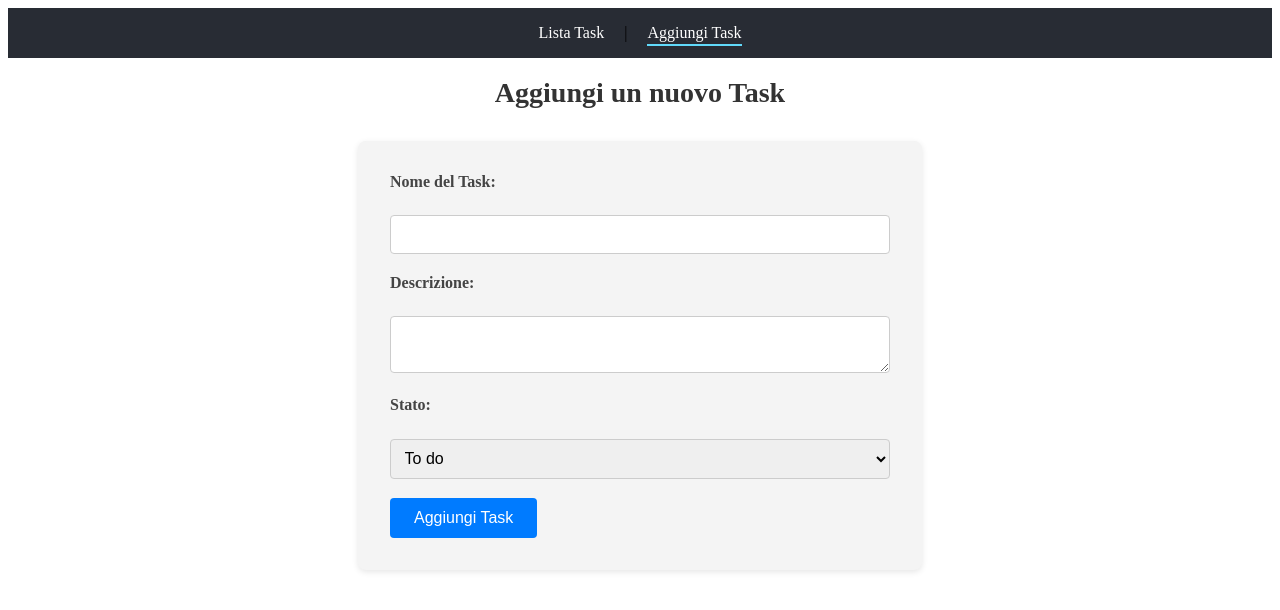
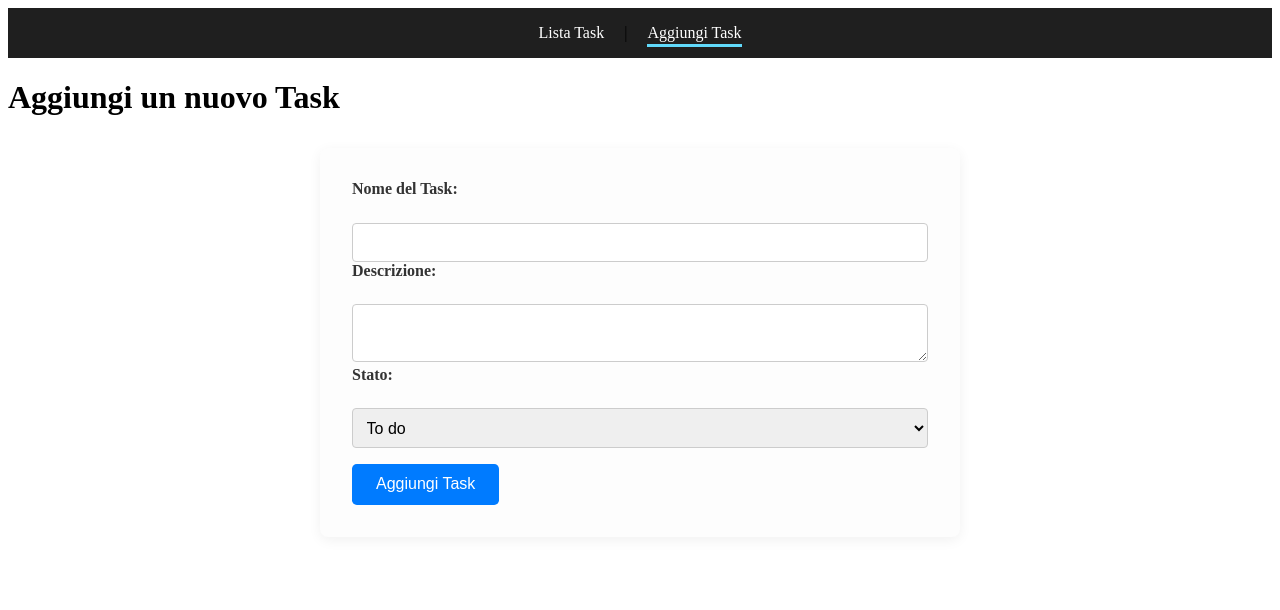
Before and after one commit to nicolo-canevari/react-task-manager-frontend, a React (Vite) app: page /add in a window 1280 px wide. Shown: the top 610 px of the page. Built offline with nearby package versions, Linux system fonts and the light colour scheme; no server answers.

Commit message:
[FEAT] css

```diff
--- a/src/index.css
+++ b/src/index.css
@@ -2,7 +2,7 @@
 
 /* Stile per l'elemento <nav> */
 nav {
-    background-color: #282c34;
+    background-color: #1f1f1f;
     padding: 1rem 2rem;
     text-align: center;
 }
@@ -13,6 +13,7 @@ nav a {
     text-decoration: none;
     margin: 0 1rem;
     font-weight: 500;
+    font-size: 1rem;
     transition: color 0.3s ease;
 }
 
@@ -23,9 +24,10 @@ nav a:hover {
 
 /* Stile per il link attivo (pagina corrente) */
 nav a.active {
-    border-bottom: 0.125rem solid #61dafb;
+    border-bottom: 0.2rem solid #61dafb;
     padding-bottom: 0.2rem;
 }
+
 
 /* ------------------- TABELLA TASK ------------------- */
 
@@ -35,36 +37,48 @@ table {
     margin: 2rem auto;
     border-collapse: collapse;
     box-shadow: 0 0 1rem rgba(0, 0, 0, 0.1);
+    font-size: 1rem;
 }
 
 /* Intestazione della tabella (<thead> <th>) */
 thead th {
     background-color: #007bff;
-    color: white;
+    color: #ffffff;
     padding: 1rem;
     text-align: left;
+    font-size: 1.5em;
 }
 
 /* Celle del corpo tabella (<tbody> <td>) */
 tbody td {
     padding: 1rem;
-    border-bottom: 1px solid #ddd;
+    border-bottom: 0.05rem solid #ddd;
+    height: 2rem;
 }
 
 /* Riga alternata (parità) per migliorare la leggibilità */
 tbody tr:nth-child(even) {
-    background-color: #f9f9f9;
+    background-color: #f0f2f5;
 }
+
 
 /* ------------------- STATO TASK ------------------- */
 
 /* Contenitore per mostrare lo stato di un task */
 .status {
-    padding: 0.5rem;
-    border-radius: 0.5rem;
-    font-weight: bold;
+    display: flex;
+    align-items: center;
+    justify-content: center;
+    height: 4.5em;
+    width: 60%;
+    padding: 0.4em 1em;
+    border-radius: 0.5em;
+    font-size: 0.9rem;
+    font-weight: 600;
     text-align: center;
+    box-sizing: border-box;
 }
+
 
 /* Stato: To Do */
 .status.to-do {
@@ -84,37 +98,35 @@ tbody tr:nth-child(even) {
     color: #155724;
 }
 
+
 /* ------------------- FORM ------------------- */
 
 /* Contenitore del form */
 form {
-    max-width: 500px;
+    max-width: 36rem;
     margin: 2rem auto;
     padding: 2rem;
-    background-color: #f4f4f4;
+    background-color: #fdfdfd;
     border-radius: 0.5rem;
-    box-shadow: 0 2px 6px rgba(0, 0, 0, 0.1);
+    box-shadow: 0 0.2rem 0.8rem rgba(0, 0, 0, 0.06);
+    font-size: 1rem;
 }
 
 /* Titolo del form */
-h1 {
+form h1 {
     text-align: center;
-    color: #333;
+    font-size: 1.8rem;
+    color: #007bff;
     margin-bottom: 1.5rem;
-    font-size: 1.75rem;
-}
-
-/* Spaziatura tra i campi del form */
-form div {
-    margin-bottom: 1.2rem;
 }
 
 /* Etichette dei campi form */
 form label {
     display: block;
     margin-bottom: 0.4rem;
-    font-weight: bold;
-    color: #444;
+    font-weight: 600;
+    font-size: 1rem;
+    color: #333;
 }
 
 /* Input, textarea e select nel form */
@@ -123,7 +135,7 @@ form textarea,
 form select {
     width: 100%;
     padding: 0.6rem;
-    border: 1px solid #ccc;
+    border: 0.1rem solid #ccc;
     border-radius: 0.25rem;
     font-size: 1rem;
     box-sizing: border-box;
@@ -132,13 +144,14 @@ form select {
 /* Pulsante di invio del form */
 form button {
     background-color: #007bff;
-    color: white;
-    padding: 0.7rem 1.5rem;
+    color: #fff;
+    padding: 0.7em 1.5em;
+    font-size: 1rem;
     border: none;
-    border-radius: 0.25rem;
-    font-size: 1rem;
+    border-radius: 0.3rem;
     cursor: pointer;
     transition: background-color 0.3s ease;
+    margin-top: 1em;
 }
 
 /* Hover sul pulsante */
@@ -153,16 +166,17 @@ form p {
     font-size: 0.95rem;
 }
 
+
 /* ------------------- PAGINA DETTAGLIO TASK ------------------- */
 
 /* Contenitore principale dei dettagli */
 .task-detail-container {
-    max-width: 600px;
+    max-width: 38rem;
     margin: 3rem auto;
     padding: 2rem;
-    background-color: #ffffff;
+    background-color: #fff;
     border-radius: 0.5rem;
-    box-shadow: 0 4px 16px rgba(0, 0, 0, 0.1);
+    box-shadow: 0 0.5rem 1rem rgba(0, 0, 0, 0.08);
     font-size: 1.05rem;
     color: #333;
 }
@@ -175,19 +189,13 @@ form p {
     margin-bottom: 1.5rem;
 }
 
-/* Contenitore delle info del task */
-.task-info {
-    margin-bottom: 1.2rem;
-}
-
 /* Paragrafi informativi del task */
 .task-info p {
-    font-size: 1.05rem;
     margin: 0.5rem 0;
 }
 
 /* Nome del task evidenziato */
-.task-info .task-name {
+.task-name {
     font-weight: bold;
     color: #333;
 }
@@ -199,18 +207,18 @@ form p {
     color: #555;
 }
 
+
 /* ------------------- BOTTONI ------------------- */
 
 /* Bottone per cancellare */
+button,
 .delete-button,
 .confirm-delete-button {
-    display: inline-block;
-    margin-top: 1.5rem;
-    padding: 0.6rem 1.2rem;
+    padding: 0.6em 1.2em;
+    font-size: 1rem;
+    border-radius: 0.25rem;
+    cursor: pointer;
     border: none;
-    border-radius: 0.25rem;
-    font-size: 1rem;
-    cursor: pointer;
     transition: background-color 0.3s ease;
 }
 
@@ -234,48 +242,50 @@ form p {
     background-color: #0056b3;
 }
 
+
 /* ------------------- MESSAGGI ------------------- */
 
 /* Messaggio di errore generico */
 .error-message {
+    text-align: center;
     color: red;
-    margin-top: 1rem;
     font-size: 1rem;
-    text-align: center;
+    margin-top: 1em;
 }
+
 
 /* ------------------- MODALE ------------------- */
 
 /* Sfondo scuro della modale */
 .modal-overlay {
     position: fixed;
-    top: 0;
-    left: 0;
-    right: 0;
-    bottom: 0;
+    inset: 0;
     background: rgba(0, 0, 0, 0.5);
     display: flex;
     justify-content: center;
     align-items: center;
-    z-index: 999;
+    z-index: 1000;
 }
 
 /* Contenuto centrale della modale */
 .modal-content {
-    background: white;
+    background-color: #fff;
     padding: 1.5rem;
-    border-radius: 8px;
-    max-width: 400px;
-    width: 100%;
+    border-radius: 0.5rem;
+    width: 90%;
+    max-width: 25rem;
     text-align: center;
 }
+
 
 /* Contenitore dei bottoni della modale */
 .modal-buttons {
     display: flex;
-    justify-content: space-around;
-    margin-top: 1rem;
+    justify-content: space-between;
+    margin-top: 1.5rem;
+    gap: 1rem;
 }
+
 
 /* ------------------- MODIFICA TASK ------------------- */
 
@@ -291,26 +301,27 @@ form p {
 .form-group {
     display: flex;
     flex-direction: column;
+    gap: 0.2rem;
 }
 
 /* Etichetta nel gruppo form */
 .form-group label {
     font-weight: bold;
-    margin-bottom: 0.5rem;
+    font-size: 1rem;
 }
 
 /* Input generico */
 .form-input,
 .form-textarea,
 .form-select {
-    padding: 0.5rem;
-    border: 1px solid #ccc;
-    border-radius: 4px;
+    padding: 0.6rem;
+    border: 0.1rem solid #ccc;
+    border-radius: 0.25rem;
     font-size: 1rem;
 }
 
 /* Textarea con altezza minima */
 .form-textarea {
     resize: vertical;
-    min-height: 80px;
+    min-height: 5rem;
 }
```
